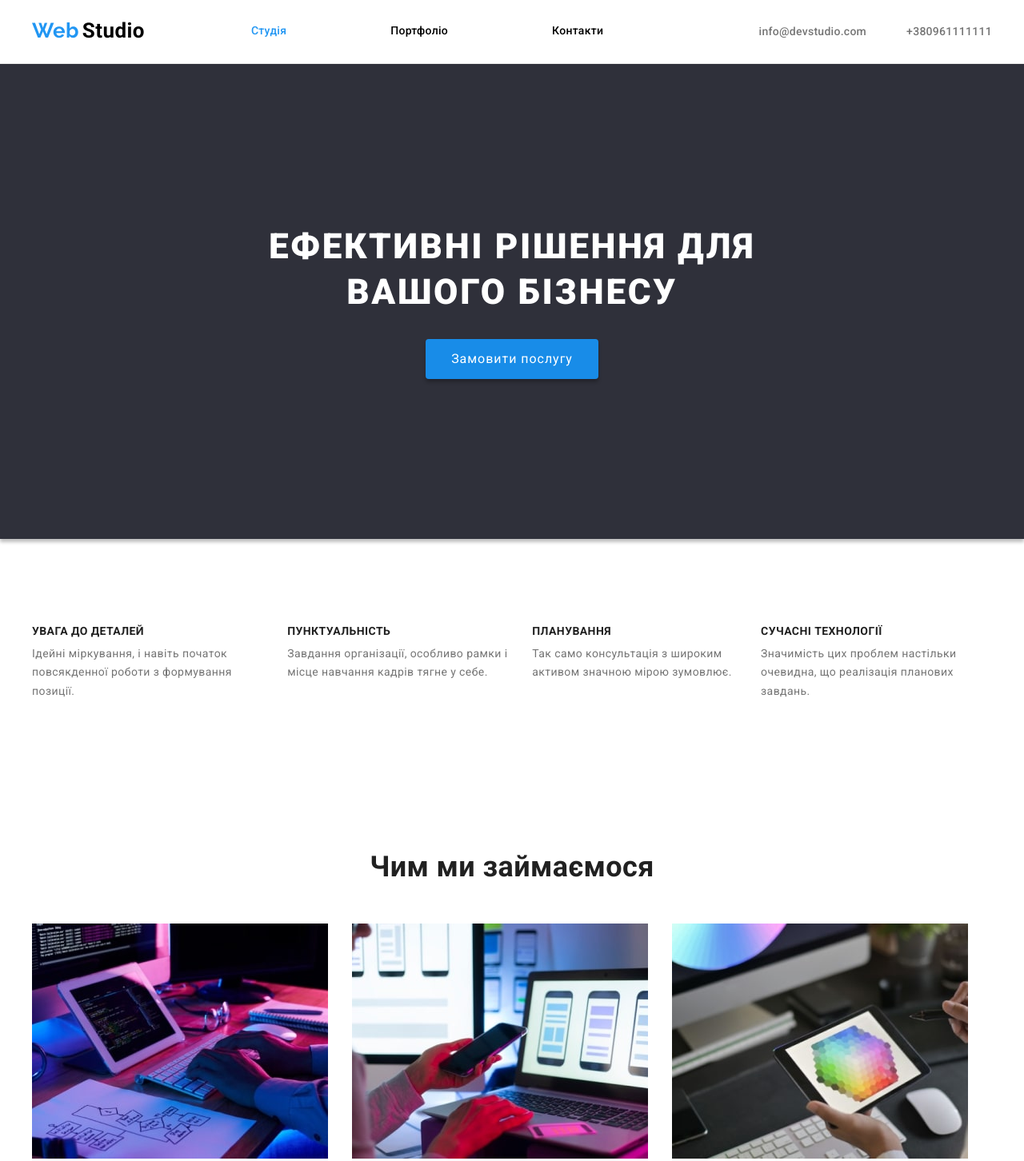
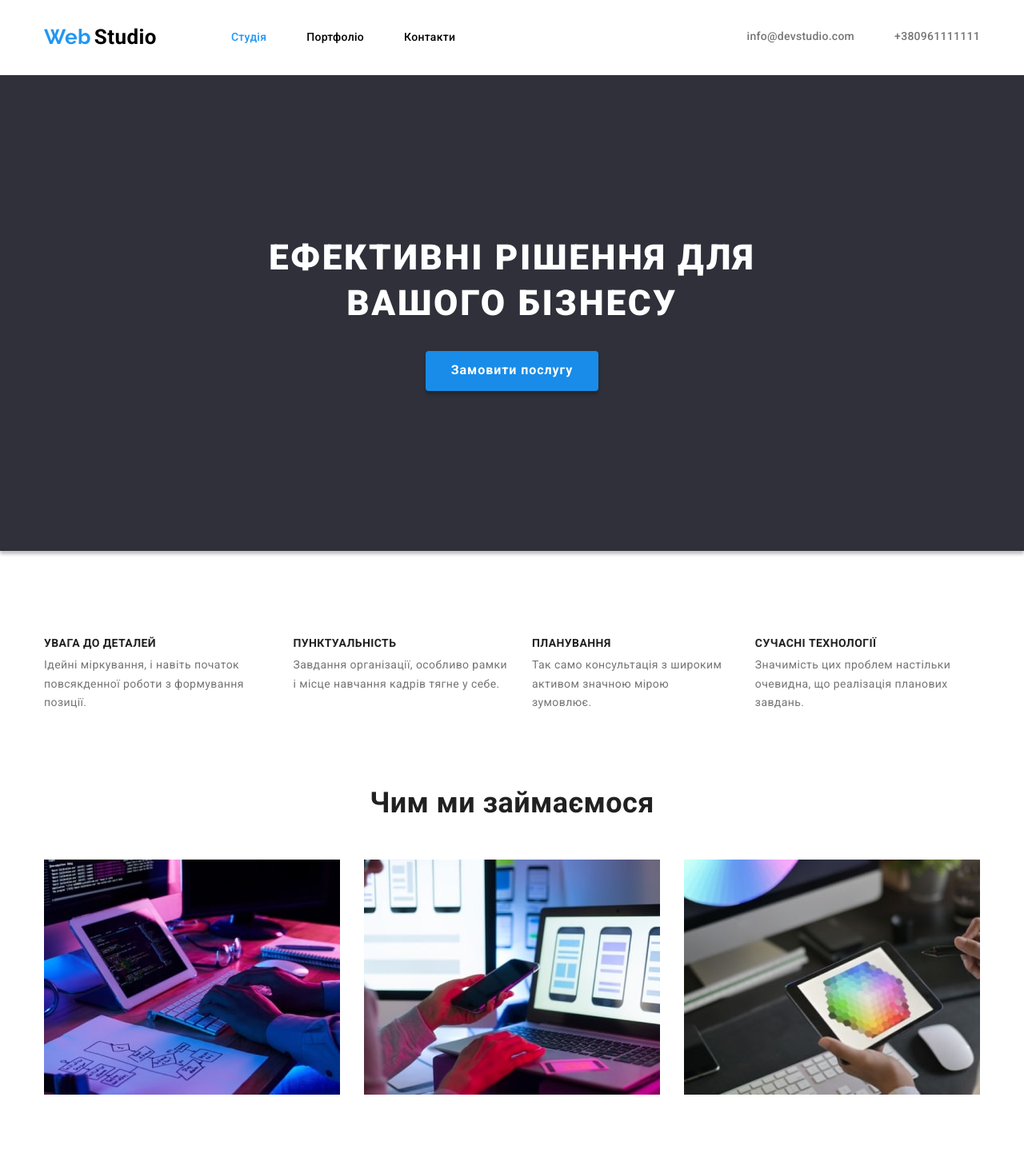
Before and after one commit to AnKulai/goit-markup-hw-03, a plain HTML site: page index.html in a window 1280 px wide. Shown: the top 1452 px of the page at 80% size. Drawn offline with nearby package versions, Linux system fonts and the light colour scheme.

Commit message:
corrective HW-3

```diff
--- a/css/style.css
+++ b/css/style.css
@@ -35,8 +35,10 @@ img {
 .section {
   padding-top: 94px;
   padding-bottom: 94px;
-  padding-left: 15px;
-  padding-right: 15px;
+
+}
+.section-top{
+  padding-top: 0;
 }
 body {
   margin: 0;
@@ -48,6 +50,8 @@ body {
 .container {
   width: 1200px;
   margin: 0 auto;
+  padding-left: 15px;
+  padding-right: 15px;
 }
 header {
   border-bottom: 1px solid var(--border-color);
@@ -68,6 +72,7 @@ header {
 
 .header-info {
   margin-left: auto;
+  gap: 50px;
 }
 .studio-title {
   background-color: var(--color-footer);
@@ -85,23 +90,23 @@ a {
   font-family: "Raleway", sans-serif;
   font-size: 26px;
   color: var(--color-hover);
+  line-height: 1.7;
 }
 
 .logo-style-second {
   font-size: 26px;
   font-weight: 700;
   color: var(--main-color);
+  line-height: 1.7;
 }
 
 .menu {
   font-weight: 500;
-  line-height: 0.8;
+  line-height: 1.17;
   letter-spacing: 0.02em;
   color: var(--main-color);
   display: flex;
-  justify-content: space-between;
   align-items: center;
-  margin: 0 40px;
 }
 .menu-active {
   color: var(--color-hover);
@@ -133,6 +138,7 @@ a {
   width: 216px;
   height: 50px;
   font-size: 16px;
+  font-weight: 700;
   line-height: 1.8;
   letter-spacing: 0.06em;
   color: var(--text-color);
@@ -146,10 +152,10 @@ a {
 
 .information {
   font-weight: 500;
-  line-height: 0.8;
+  line-height: 1.7;
   letter-spacing: 0.02em;
   color: var(--color-info);
-  margin-left: 50px;
+
 }
 
 .information:hover,
@@ -256,7 +262,7 @@ footer {
 .btns {
   display: flex;
   justify-content: center;
-  margin-bottom: 34px;
+  margin-bottom: 50px;
 }
 
 .portfolio-button {
@@ -303,7 +309,6 @@ address {
   display: flex;
   flex-wrap: wrap;
   gap: 30px;
-  padding: 0 15px;
 }
 
 .card-body {
--- a/index.html
+++ b/index.html
@@ -88,8 +88,8 @@
         </div>
       </section>
 
-      <section class="section">
-        <div class="container">
+      <section class="section section-top" >
+        <div class="container ">
           <h2 class="rubric">Чим ми займаємося</h2>
           <ul class="rubric-img">
             <li>
```
